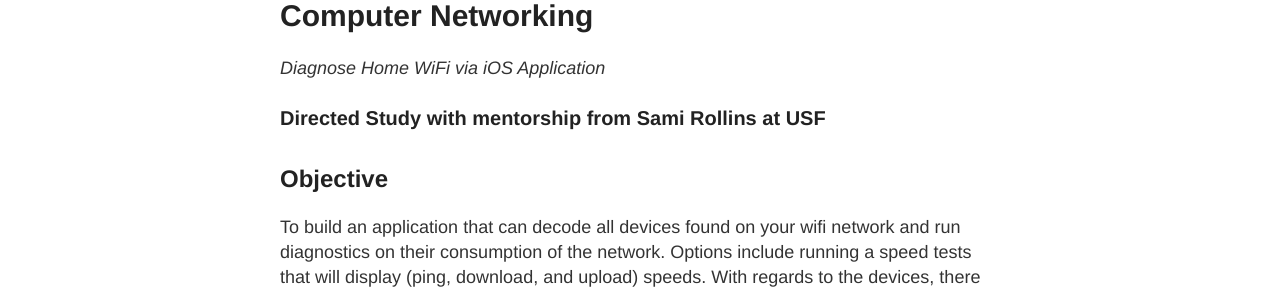
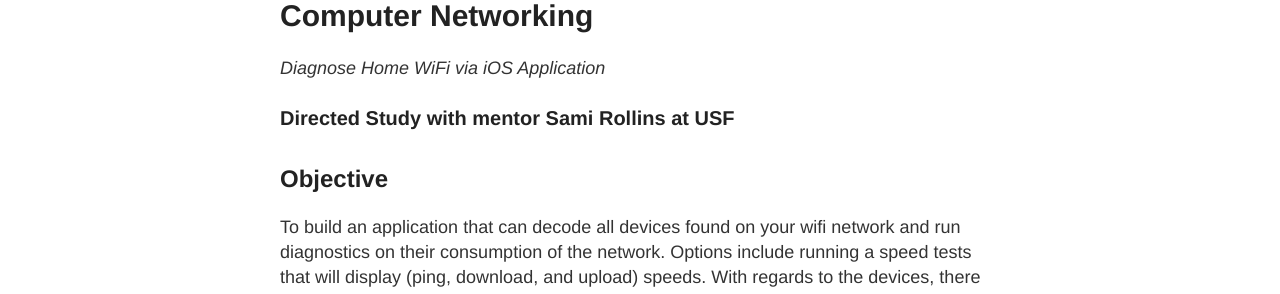
Before and after one commit to HoneyBadger123/jaketarnow.github.io, a Jekyll site: the page built from networking.md, in a window 1280 px wide. Shown: the part 171-465 px from the top of the page. Built offline with Jekyll 4.4.1, drawn with Linux system fonts in a browser that asks for light colours.

Commit message:
edits to compnetworking.md

```diff
--- a/networking.md
+++ b/networking.md
@@ -6,7 +6,7 @@ permalink: /projects/compnetworking/
 # Computer Networking
 *Diagnose Home WiFi via iOS Application*
 
-### Directed Study with mentorship from Sami Rollins at USF
+### Directed Study with mentor Sami Rollins at USF
 
 ## Objective
 To build an application that can decode all devices found on your wifi network and run diagnostics on their consumption of the network. Options include running a speed tests that will display (ping, download, and upload) speeds. With regards to the devices, there will be MAC Address decoding to see the human readable names of the devices such as "John's MacBook Pro".
```
